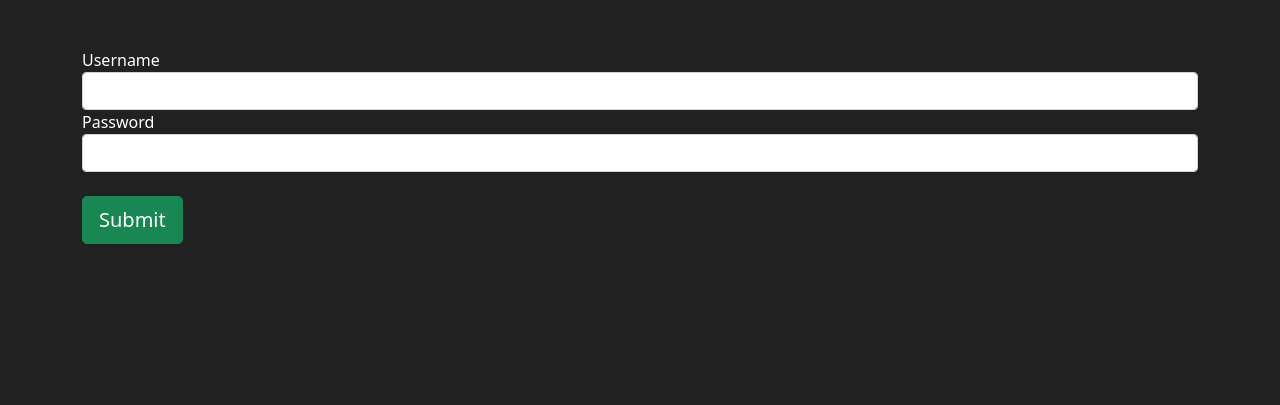
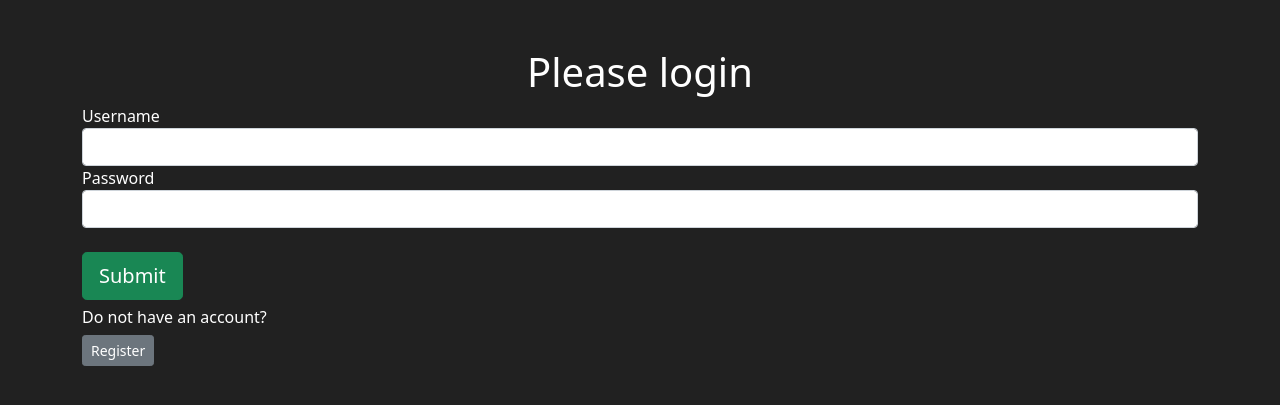
Before and after one commit to Jean-kassyl/FlaskMarket, a Python web app: template market/templates/login.html in a window 1280 px wide. Shown: the part 56-461 px from the top of the page. Run offline with Jinja, Linux system fonts and the light colour scheme; the template is opened without the code that fills it: most values are stand-ins (such as "Sample title", 1, 10 or a date in 2020); form fields are guessed from the names that the template uses.

Commit message:
working on the login logic

```diff
--- a/market/__init__.py
+++ b/market/__init__.py
@@ -1,6 +1,7 @@
 from flask import Flask
 from flask_sqlalchemy import SQLAlchemy
 from flask_bcrypt import Bcrypt
+from flask_login import LoginManager
 
 
 
@@ -9,6 +10,7 @@ app.config['SQLALCHEMY_DATABASE_URI'] = "sqlite:///market.db"
 app.config['SECRET_KEY'] = '7aa4b18d9a6ed29d8b2937e6'
 db = SQLAlchemy(app)
 bcrypt = Bcrypt(app)
+login_manager = LoginManager(app)
 app.app_context().push()
 
 from market import routes
--- a/market/models.py
+++ b/market/models.py
@@ -17,6 +17,9 @@ class Users(db.Model):
     def password(self, plain_password):
         self.hash_pass = bcrypt.generate_password_hash(plain_password).decode('utf-8')
 
+    def check_password(self, candidate):
+        return bcrypt.check_password_hash(self.hash_pass, candidate)
+
 
 
 class Item(db.Model):
--- a/market/templates/login.html
+++ b/market/templates/login.html
@@ -3,6 +3,7 @@
 
 {% block content %}
 <div class="container">
+    <h1 class="text-center">Please login</h1>
     <form method="POST" class="form-signin">
         {{form.hidden_tag()}}
         {{ form.username.label() }}
@@ -12,6 +13,11 @@
         {{form.password(class='form-control')}}
 
         {{ form.submit(class='btn btn-success btn-lg mt-4')}}
+
+        <div class="checkbox my-2">
+            <h6>Do not have an account?</h6>
+            <a href="{{ url_for('register_page')}}" class="btn btn-sm btn-secondary">Register</a>
+        </div>
     </form>
 </div>
 
--- a/market/templates/register.html
+++ b/market/templates/register.html
@@ -23,6 +23,11 @@
 
             {{form.submit(class='btn btn-block btn-lg btn-primary mt-4')}}
 
+            <div class="checkbox my-2">
+                <h6>Already have an account?</h6>
+                <a href="{{ url_for('login_page')}}" class="btn btn-sm btn-secondary">Login</a>
+            </div>
+
         </form>
     </div>
 
```
Also changed, not shown: market/routes.py (+13 -0 lines).
